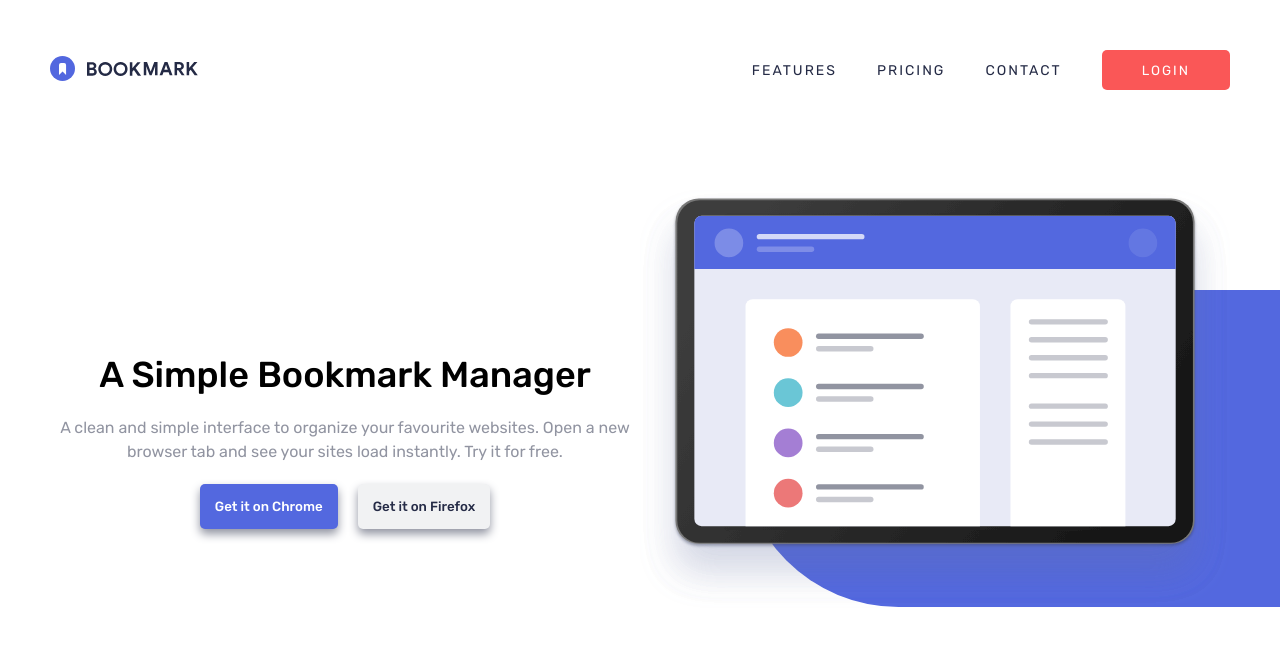
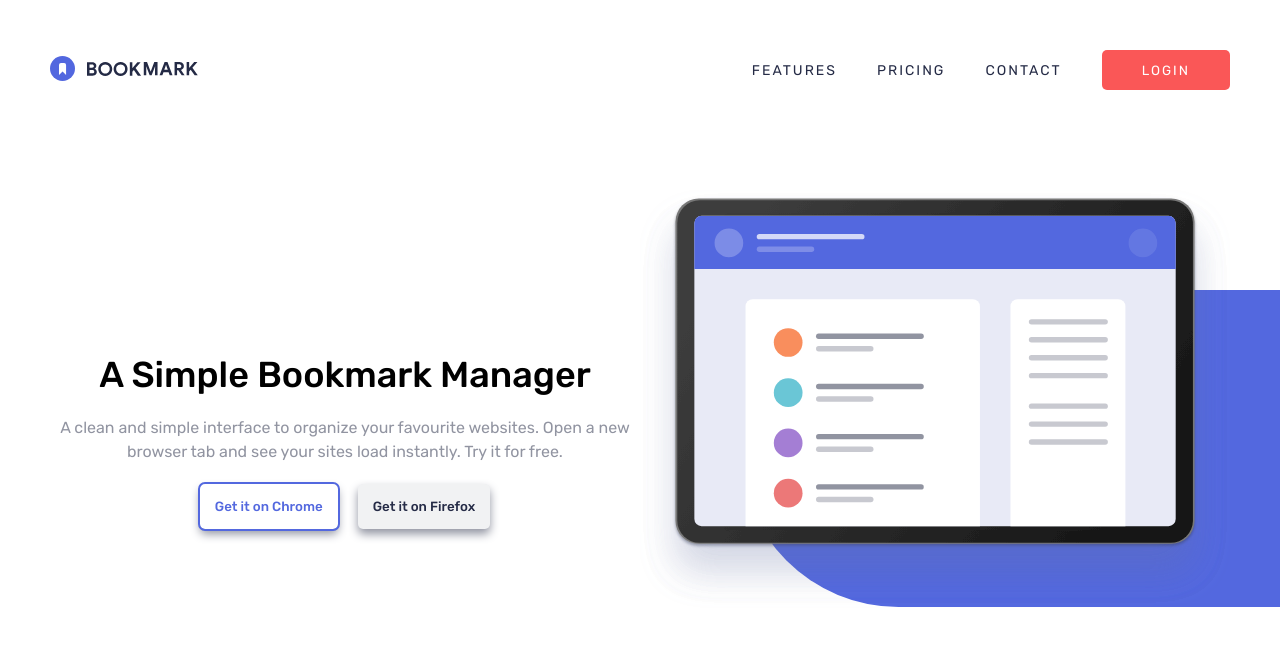
Before and after one commit to BradleyLegge/bookmark-landing-page-fem-react, a React (Vite) app: page / in a window 1280 px wide. In both pictures the pointer is over the button "Get it on Chrome". Shown: the top 646 px of the page. Built offline with nearby package versions, Linux system fonts and the light colour scheme.

Commit message:
Added hover states in Intro Component buttons

```diff
--- a/src/index.css
+++ b/src/index.css
@@ -39,6 +39,12 @@ body{
     background-color: var(--soft-blue);
     color: white;
     box-shadow: 0 5px 10px var(--grayish-blue);
+}
+
+.btn:hover{
+    outline: 2px solid var(--soft-blue);
+    color: var(--soft-blue);
+    background-color: white;
 }
 
 .line{
@@ -222,6 +228,12 @@ h1{
     color: var(--very-dark-blue);
 }
 
+.firefox-btn:hover{
+    outline: 2px solid var(--very-dark-blue);
+    color: var(--very-dark-blue);
+    background-color: white;
+}
+
 @media only screen and (min-width: 768px)
 {
     /* Header Component */
```
